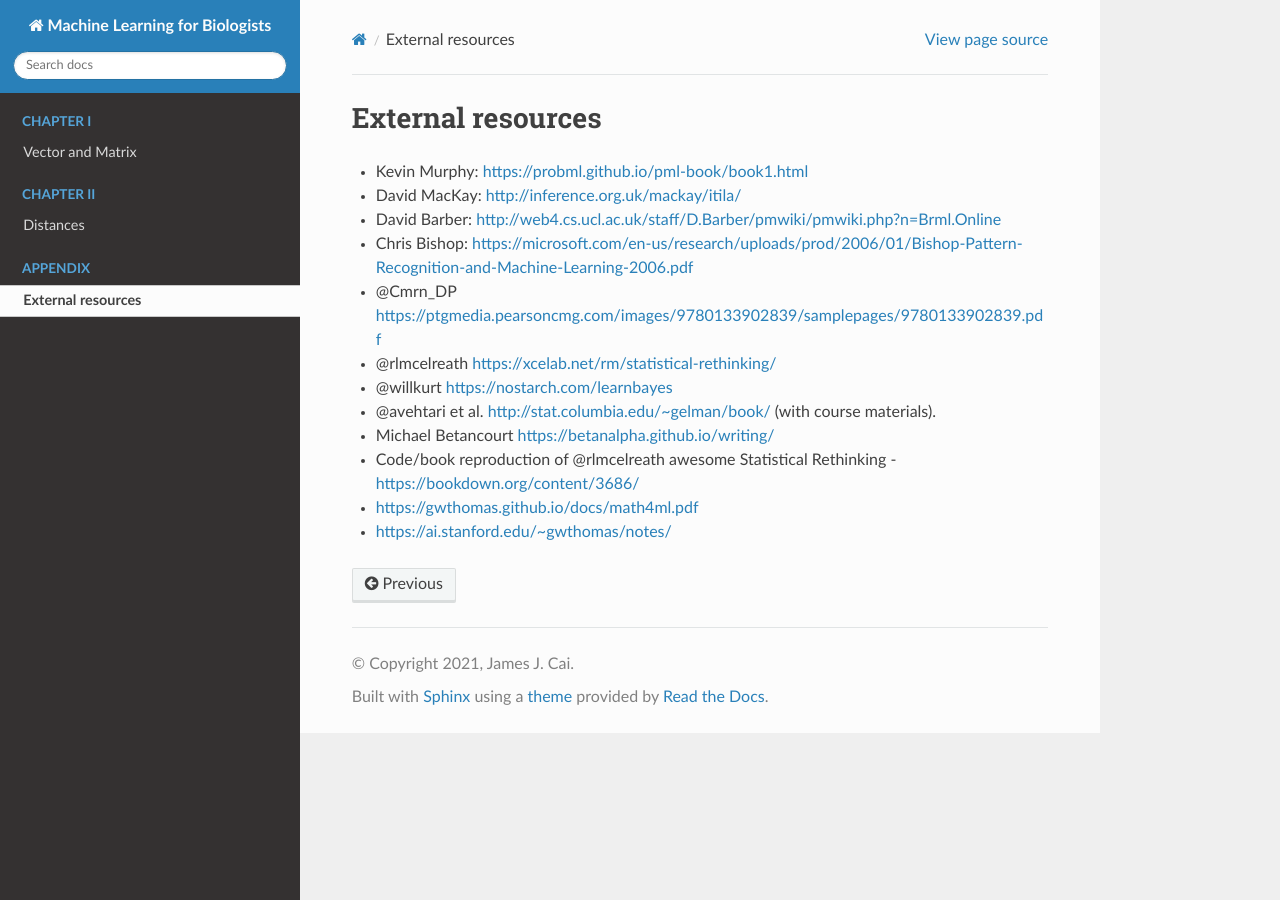
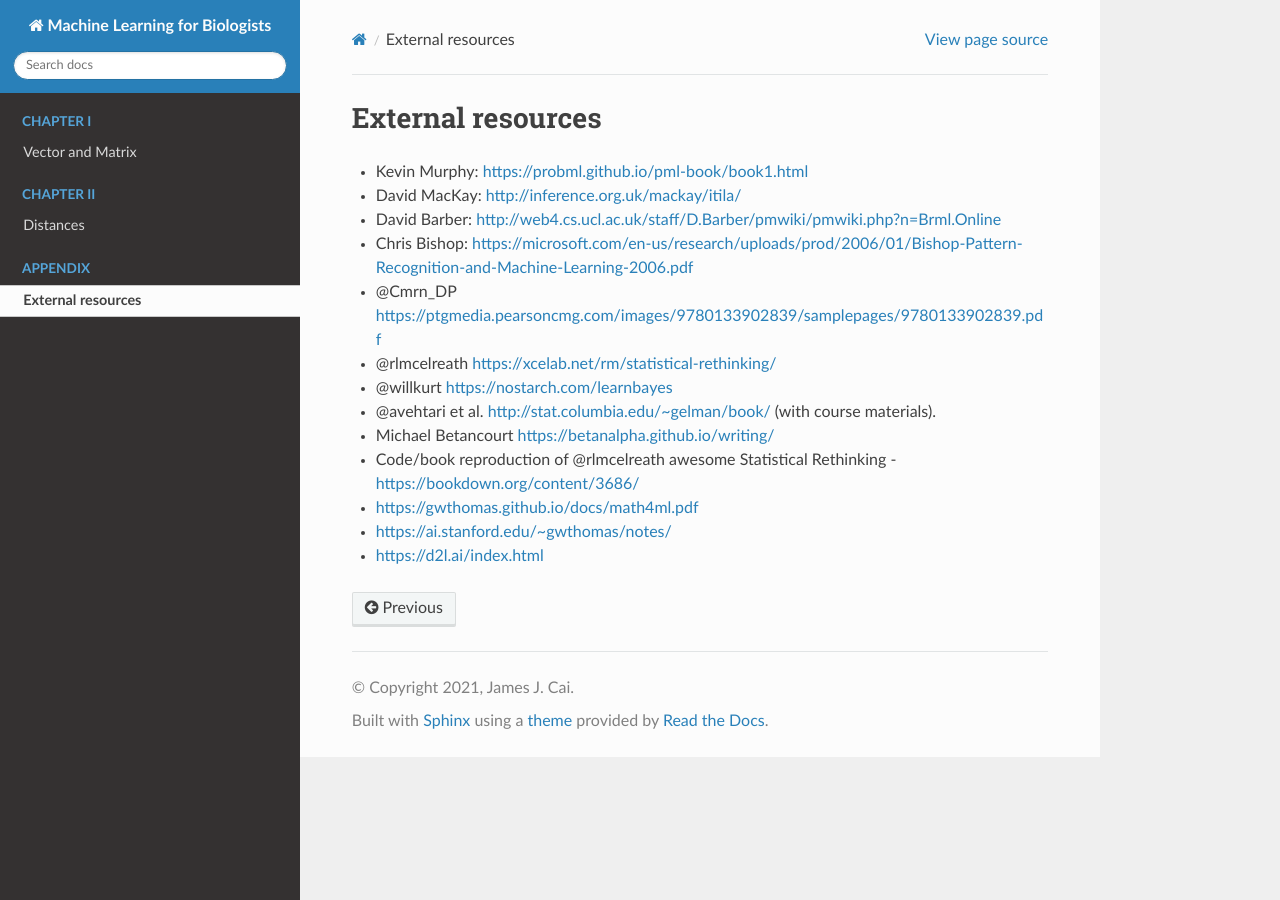
Before and after one commit to jamesjcai/readthedocs_ml4b, a Sphinx documentation site: the page built from docs/refs.rst, in a window 1280 px wide. Built offline with Sphinx 7.4.7 and the Read the Docs theme 2.0.0, drawn with Linux system fonts in a browser that asks for light colours; some of the changed lines change nothing that is shown.

Commit message:
Update refs.rst

```diff
--- a/docs/refs.rst
+++ b/docs/refs.rst
@@ -15,3 +15,4 @@
 - Code/book reproduction of @rlmcelreath awesome Statistical Rethinking - https://bookdown.org/content/3686/
 - https://gwthomas.github.io/docs/math4ml.pdf
 - https://ai.stanford.edu/~gwthomas/notes/
+- https://d2l.ai/index.html
```
